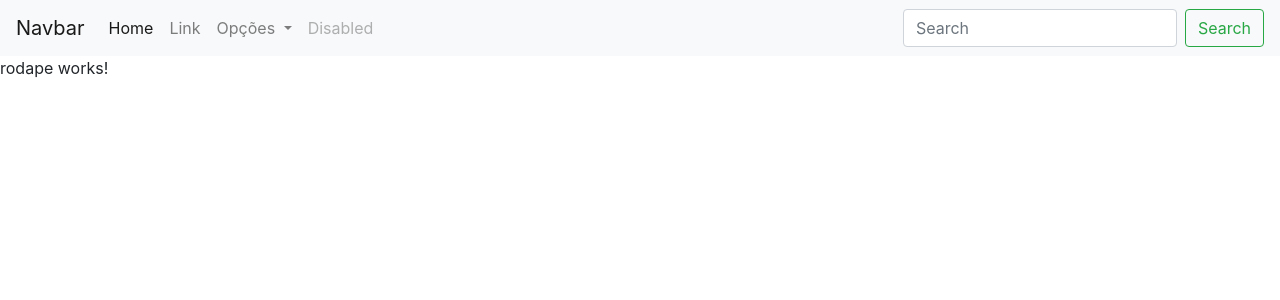
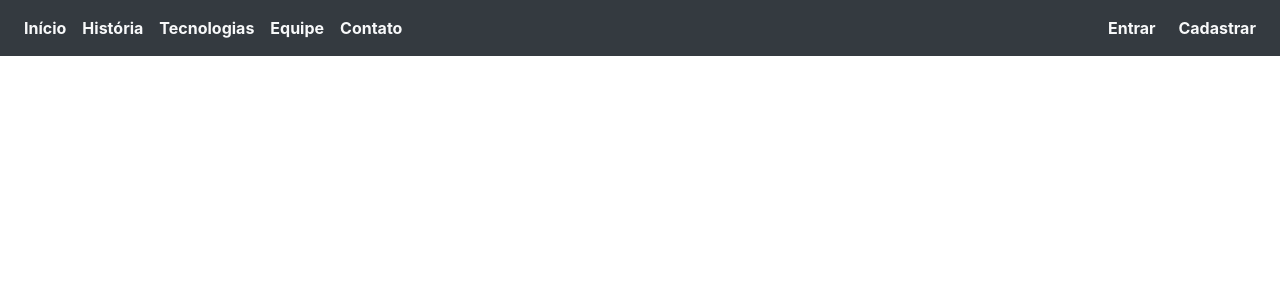
Before and after one commit to Cosmos-Blood/GenBR-Project_Integrador-Lampe-Front, an Angular app: page / in a window 1280 px wide. Shown: the top 300 px of the page. Built offline with nearby package versions, Linux system fonts and the light colour scheme.

Commit message:
[Feature Macauly - Update Menu | 16.11.21]

```diff
--- a/src/app/menu/menu.component.html
+++ b/src/app/menu/menu.component.html
@@ -1,36 +1,120 @@
-<nav class="navbar navbar-expand-lg navbar-light bg-light">
-    <a class="navbar-brand" href="#">Navbar</a>
-    <button class="navbar-toggler" type="button" data-toggle="collapse" data-target="#navbarSupportedContent" aria-controls="navbarSupportedContent" aria-expanded="false" aria-label="Toggle navigation">
+<!-- NavBar -->
+  <nav class="navbar navbar-expand-lg navbar-light bg-dark fixed-top">
+
+    <div class=" container-fluid w-100 p-0">
+
+      <!-- Levando em conta o código do blog, a classe abaixo não exsite -->
+      <!-- <a class="navbar-brand" href="#">Navbar</a> -->
+
+      <!-- Algumas classses deste button, foram editadas, confrome o código do blog -->
+      <button class="navbar-toggler"
+              type="button"
+              data-bs-toggle="collapse"
+              data-bs-target="#navbarSupportedContent"
+              aria-controls="navbarSupportedContent"
+              aria-expanded="false"
+              aria-label="Toggle navigation">
         <span class="navbar-toggler-icon"></span>
       </button>
 
-    <div class="collapse navbar-collapse" id="navbarSupportedContent">
-      <ul class="navbar-nav mr-auto">
+      <div class="collapse navbar-collapse justify-content-start">
+        <ul class="navbar-nav me-auto d-flex align-itens-center">
+          <div>
             <li class="nav-item active">
-          <a class="nav-link" href="#">Home <span class="sr-only">(current)</span></a>
+              <a class="nav-link text-light font-weight-bold" href="#"> Início <span class="sr-only">(current)</span></a>
             </li>
-        <li class="nav-item">
-          <a class="nav-link" href="#">Link</a>
+          </div>
+
+          <div>
+            <li class="nav-item active">
+              <a class="nav-link text-light font-weight-bold" href="#"> História <span class="sr-only">(current)</span></a>
             </li>
-        <li class="nav-item dropdown">
-          <a class="nav-link dropdown-toggle" href="#" id="navbarDropdown" role="button" data-toggle="dropdown" aria-expanded="false">
-            Opções
+          </div>
+
+          <div>
+            <li class="nav-item active">
+              <a class="nav-link text-light font-weight-bold" href="#"> Tecnologias <span class="sr-only">(current)</span></a>
+            </li>
+          </div>
+
+          <div>
+            <li class="nav-item active">
+              <a class="nav-link text-light font-weight-bold" href="#"> Equipe <span class="sr-only">(current)</span></a>
+            </li>
+          </div>
+
+          <div>
+            <li class="nav-item active">
+              <a class="nav-link text-light font-weight-bold" href="#"> Contato <span class="sr-only">(current)</span></a>
+            </li>
+          </div>
+        </ul>
+      </div>
+
+      <div class="collapse navbar-collapse justify-content-end"
+            id="navbarSupportedContent">
+
+        <ul class="navbar-nav me-auto d-flex align-itens-center">
+
+        <!-- O trecho abaixo se refere ao icone com a foto do usuário, o mesmo não está funcional -->
+        <!--<li class="nav-item active">
+              <img src="{{foto}}"
+                  alt=""
+                  width="50px"
+                  height="50px"
+                  class="img-fluid rounded-circle">
+            </li>-->
+
+        <!-- O trecho abaixo se refere ao nome do usuário, o mesmo não está funcional -->
+        <!-- <li class="nav-item pl-3">
+                <p class="m-0 font-weight-bold text-white fs-16">Olá, {{nome}}/p>
+              </li>-->
+
+        <!-- O treco abaixo, refere-se ao routerlik, que puxa o usuário, junto do icone de sua foto e nome. O mesmo não está funcional -->
+        <!--<li class="nav-item pl-3">
+              <a [routerLink]="['/user-edit', id]">
+                <p class="text-white fs-16 m-0"><i class="fa fa-pencil-square-o" aria-hidden="true"></i></p>
               </a>
-          <div class="dropdown-menu" aria-labelledby="navbarDropdown">
-            <a class="dropdown-item" routerLink="/feed">Feed</a>
-            <a class="dropdown-item" routerLink="/entrar">Login</a>
-            <a class="dropdown-item" routerLink="/cadastrar">Cadastro</a>
-            <div class="dropdown-divider"></div>
-            <a class="dropdown-item" href="#">Something else here</a>
+            </li>-->
+      <!-- <div> -->
+
+        <!-- <li class="nav-item"> -->
+          <!-- Os router link destas classes, não estão de acordo com a forma de routerlink do blog -->
+          <!-- O feed, deveria estar disponível na tela inicial? -->
+          <!-- <a class="text-light font-weight-bold" routerLink="/feed">Feed</a> -->
+
+          <!-- <a class="text-light font-weight-bold" routerLink="/entrar">Entrar</a> -->
+        <!-- </li> -->
+      <!-- </div> -->
+      <!-- <div> -->
+        <!-- <li> -->
+          <!-- <a class="text-light font-weight-bold" routerLink="/cadastrar">Cadastro</a> -->
+        <!-- </li> -->
+      <!-- </div> -->
+
+          <div class="col-md-6" >
+            <div>
+              <a class="nav-link text-light font-weight-bold pl-0" routerLink="/entrar" href="#/entrar">Entrar</a>
             </div>
+          </div>
+
+          <div>
+            <div>
+              <a class="nav-link text-light font-weight-bold pl-0" routerLink="/cadastrar" >Cadastrar</a>
+            </div>
+          </div>
+        </ul>
+
+      <!-- O trecho abaixo, refere-se ao icone de sair, o mesmo não está funcional -->
+      <!--<ul class="navbar-nav ml-auto d-flex align-itens-center">
+            <li class="nav-item pl-3">
+              <a (click)= "sair"
+                class="m-0 font-weight-bold text-white fs-16">Sair<i class="fa fa-sign-out" aria-hidden="true"></i></a>
             </li>
-        <li class="nav-item">
-          <a class="nav-link disabled">Disabled</a>
-        </li>
-      </ul>
-      <form class="form-inline my-2 my-lg-0">
-        <input class="form-control mr-sm-2" type="search" placeholder="Search" aria-label="Search">
-        <button class="btn btn-outline-success my-2 my-sm-0" type="submit">Search</button>
-      </form>
+          </ul>-->
+  <!-- </div> -->
+
+      </div>
     </div>
 </nav>
+<!-- NavBar -->
```
Lines whose indentation alone changed are shown as unchanged.
